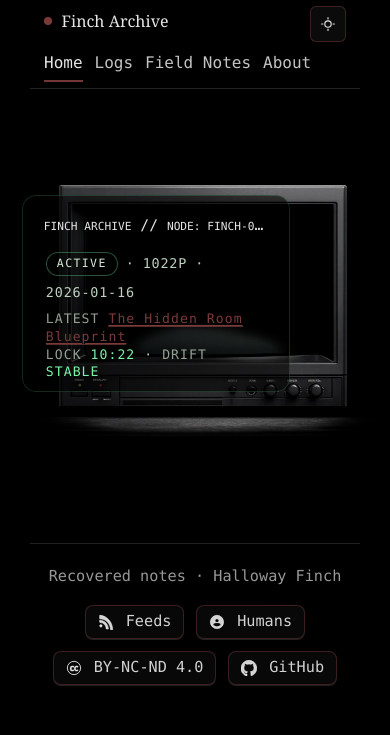
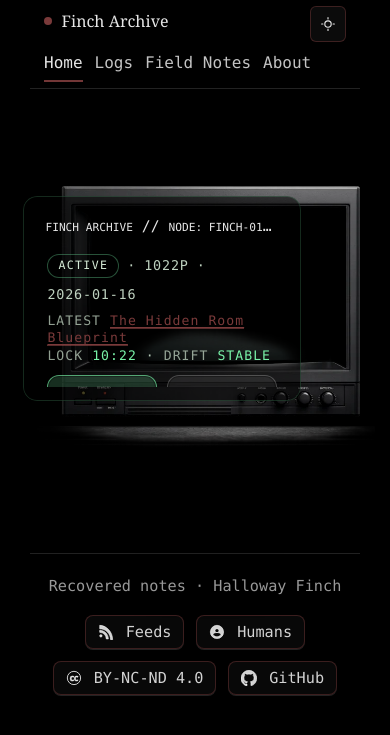
Before and after one commit to HallowayFinch/fincharchive.com, a Jekyll site: the page built from index.html, in a window 390 px wide. Shown: the top 735 px of the page. Built offline with Jekyll 4.4.1, drawn with Linux system fonts in a browser that asks for light colours.

Commit message:
Update style.css

```diff
--- a/assets/css/style.css
+++ b/assets/css/style.css
@@ -2637,7 +2637,7 @@ html, body { overflow-x: hidden; }
   /* CRT: occupy (nearly) the full viewport width */
   .finch-crtframe {
     /* Slightly wider than the viewport so the CRT feels full-size on phones without changing desktop */
-    width: 116vw;
+    width: 120vw;
     max-width: none;
     padding-left: 0;
     padding-right: 0;
```
